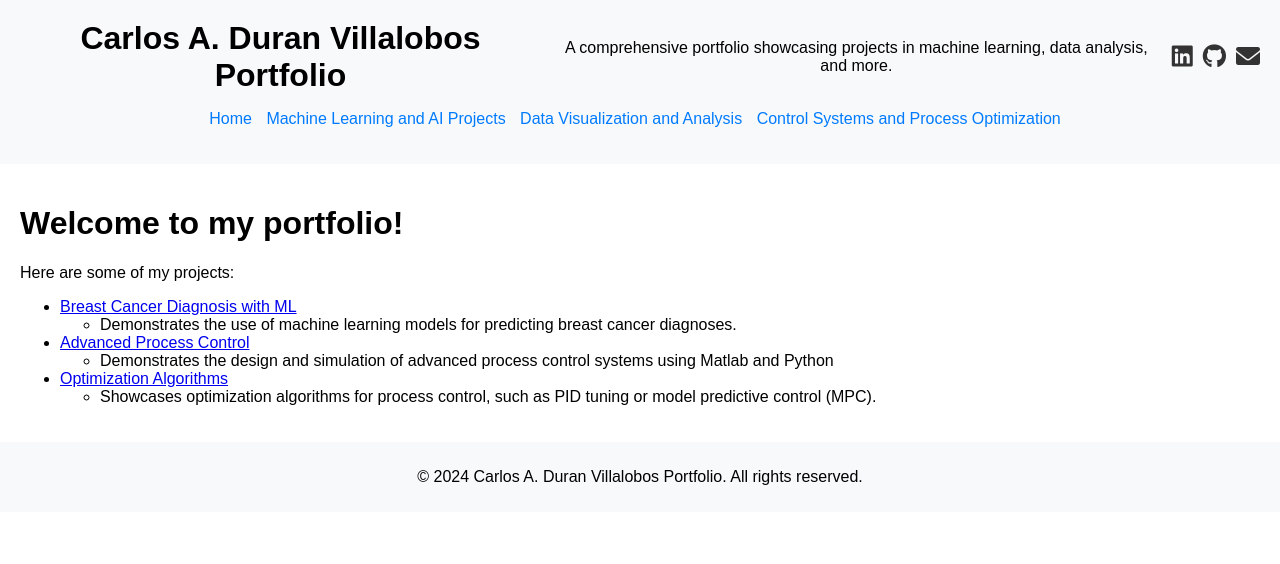
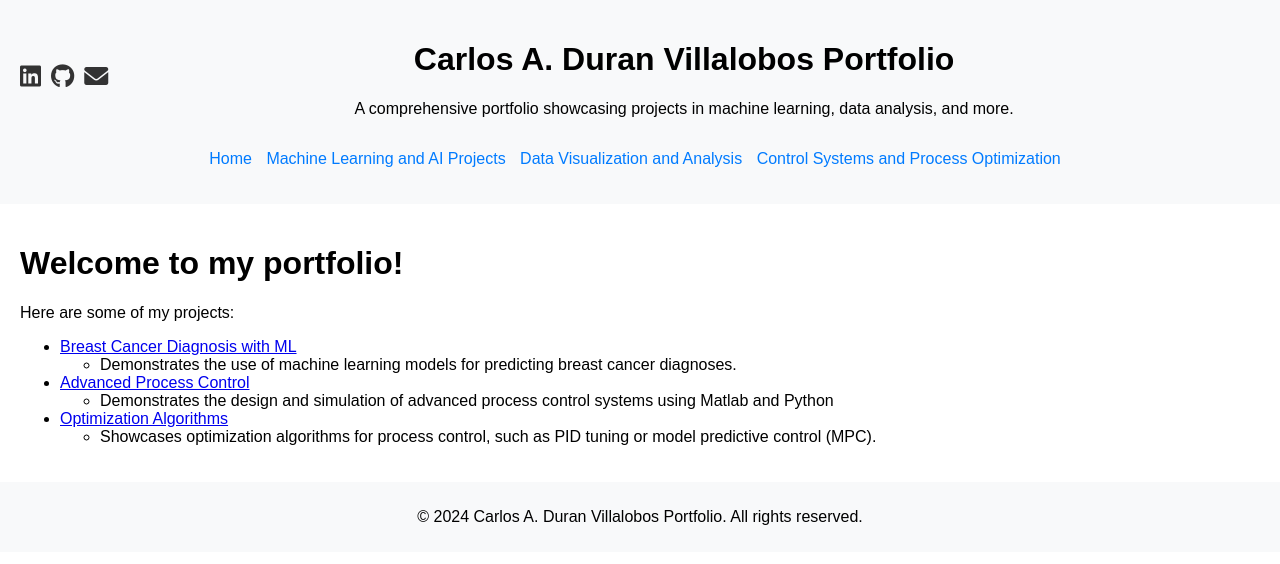
Before and after one commit to CarlosADuranVIllalobos/CarlosADuranVIllalobos.github.io, a Jekyll site: the page built from index.md, in a window 1280 px wide. Shown: the top 564 px of the page. Built offline with Jekyll 4.4.1, drawn with Linux system fonts in a browser that asks for light colours.

Commit message:
changes in web

```diff
--- a/_layouts/default.html
+++ b/_layouts/default.html
@@ -9,13 +9,15 @@
 </head>
 <body>
   <header>
-    <div class="header-left">
-      <h1>{{ site.title }}</h1>
-      <p>{{ site.description }}</p>
+    <div class="header-content">
       <div class="social-icons">
         <a href="https://www.linkedin.com/in/carlos-a-duran-villalobos/" target="_blank"><i class="fab fa-linkedin"></i></a>
         <a href="https://github.com/CarlosADuranVillalobos" target="_blank"><i class="fab fa-github"></i></a>
         <a href="mailto:duranvillalobos.carlos@gmailcom"><i class="fas fa-envelope"></i></a>
+      </div>
+      <div class="title-content">
+        <h1>{{ site.title }}</h1>
+        <p>{{ site.description }}</p>
       </div>
     </div>
     <nav>
--- a/assets/main.css
+++ b/assets/main.css
@@ -8,6 +8,40 @@ header {
   background-color: #f8f9fa;
   padding: 20px;
   text-align: center;
+}
+
+.header-content {
+  display: flex;
+  justify-content: space-between;
+  align-items: center;
+}
+
+.title-content {
+  flex: 1;
+  text-align: center;
+}
+
+.social-icons {
+  display: flex;
+  gap: 10px;
+}
+
+.social-icons a {
+  color: #333;
+  font-size: 1.5em;
+  text-decoration: none;
+}
+
+.social-icons a:hover {
+  color: #0073b1; /* LinkedIn blue for LinkedIn */
+}
+
+.social-icons a .fab.fa-github:hover {
+  color: #333; /* GitHub black */
+}
+
+.social-icons a .fas.fa-envelope:hover {
+  color: #c71610; /* Email red */
 }
 
 nav ul {
@@ -38,35 +72,3 @@ footer {
   padding: 10px;
   text-align: center;
 }
-
-.header-left {
-  display: flex;
-  align-items: center;
-}
-
-.header-left h1, .header-left p {
-  margin: 0 10px;
-}
-
-.social-icons {
-  display: flex;
-  gap: 10px;
-}
-
-.social-icons a {
-  color: #333;
-  font-size: 1.5em;
-  text-decoration: none;
-}
-
-.social-icons a:hover {
-  color: #0073b1; /* LinkedIn blue for LinkedIn */
-}
-
-.social-icons a .fab.fa-github:hover {
-  color: #333; /* GitHub black */
-}
-
-.social-icons a .fas.fa-envelope:hover {
-  color: #c71610; /* Email red */
-}
```
